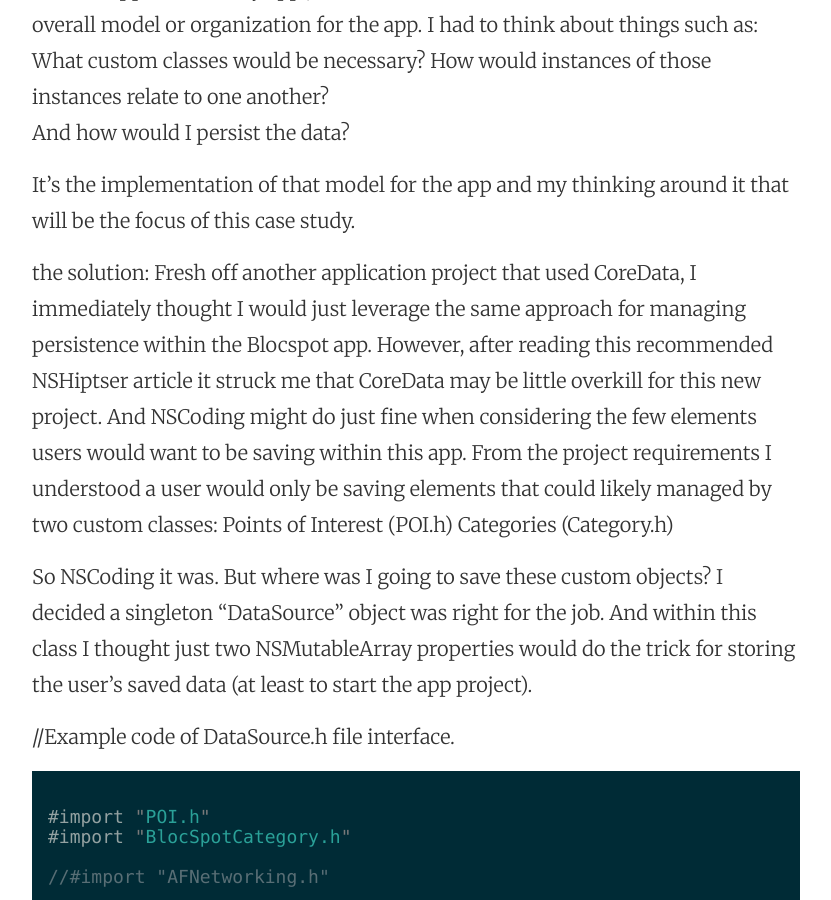
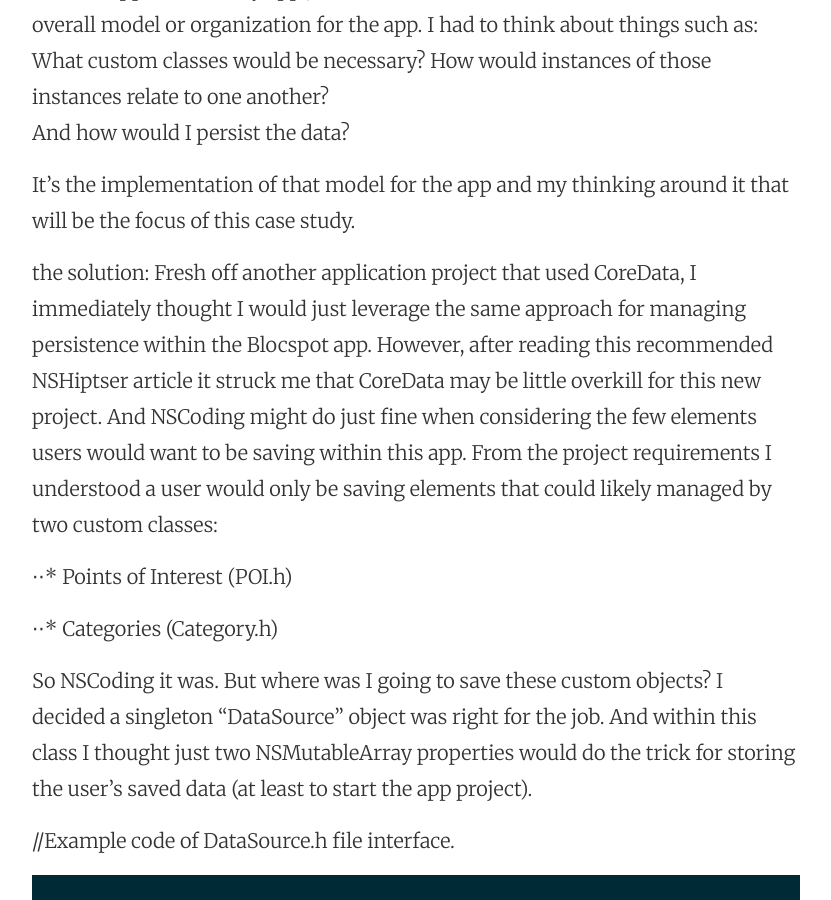
Before and after one commit to caseywoard/caseywoard.github.io, a Jekyll site: the page built from _posts/2015-10-27-case-study-of-the-blocspot-app-and-persisting-data-with-nscoding.markdown, in a window 1280 px wide and 900 px high, scrolled down 1312 px. Shown: the whole window, without its empty margins (224-1055 px from the left). Built offline with Jekyll 4.4.1, drawn with Linux system fonts in a browser that asks for light colours.

```diff
--- a/_posts/2015-10-27-case-study-of-the-blocspot-app-and-persisting-data-with-nscoding.markdown
+++ b/_posts/2015-10-27-case-study-of-the-blocspot-app-and-persisting-data-with-nscoding.markdown
@@ -15,8 +15,10 @@ It’s the implementation of that model for the app and my thinking around it th
 
 the solution:
 Fresh off another application project that used CoreData, I immediately thought I would just leverage the same approach for managing persistence within the Blocspot app. However, after reading this recommended NSHiptser article it struck me that CoreData may be little overkill for this new project. And NSCoding might do just fine when considering the few elements users would want to be saving within this app. From the project requirements I understood a user would only be saving elements that could likely managed by two custom classes:
-Points of Interest (POI.h)
-Categories (Category.h)
+
+⋅⋅* Points of Interest (POI.h)
+
+⋅⋅* Categories (Category.h)
 
 So NSCoding it was. But where was I going to save these custom objects? I decided a singleton “DataSource” object was right for the job. And within this class I thought just two NSMutableArray properties would do the trick for storing the user’s saved data (at least to start the app project).
 
```
